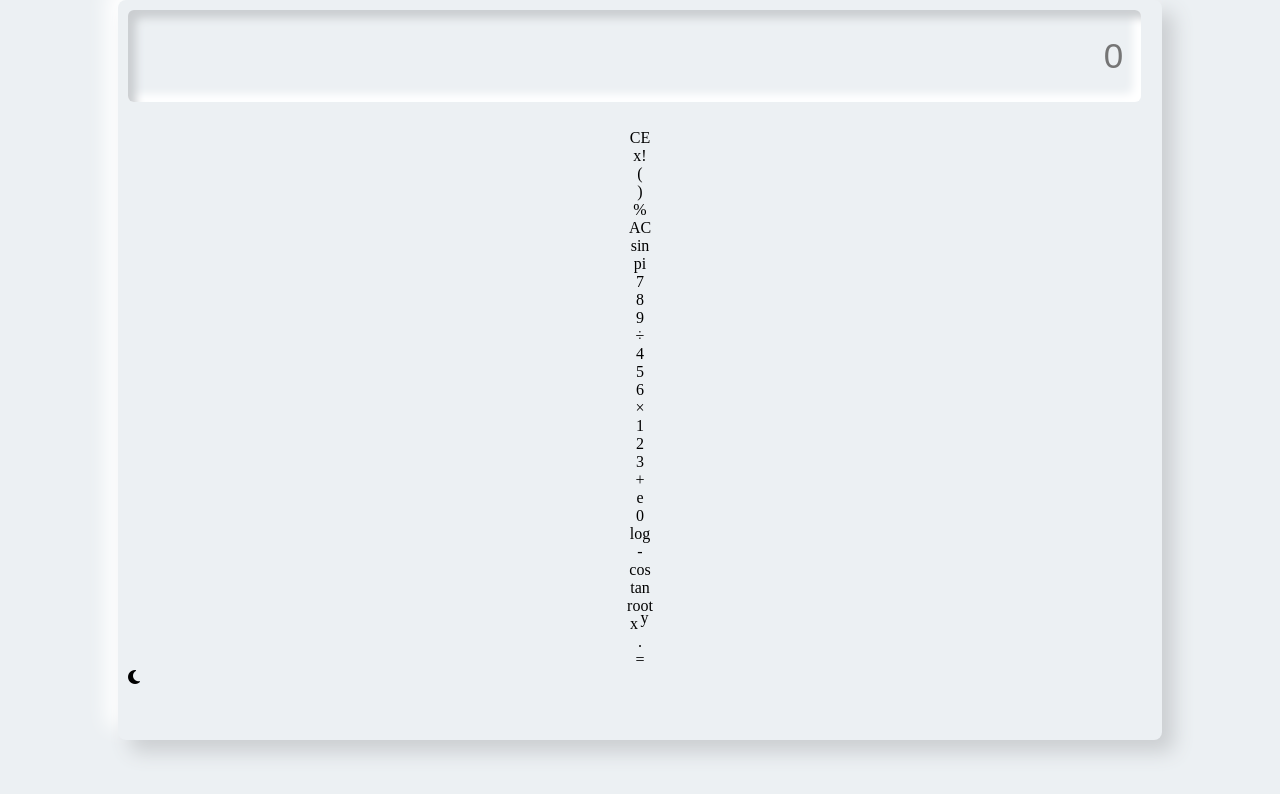
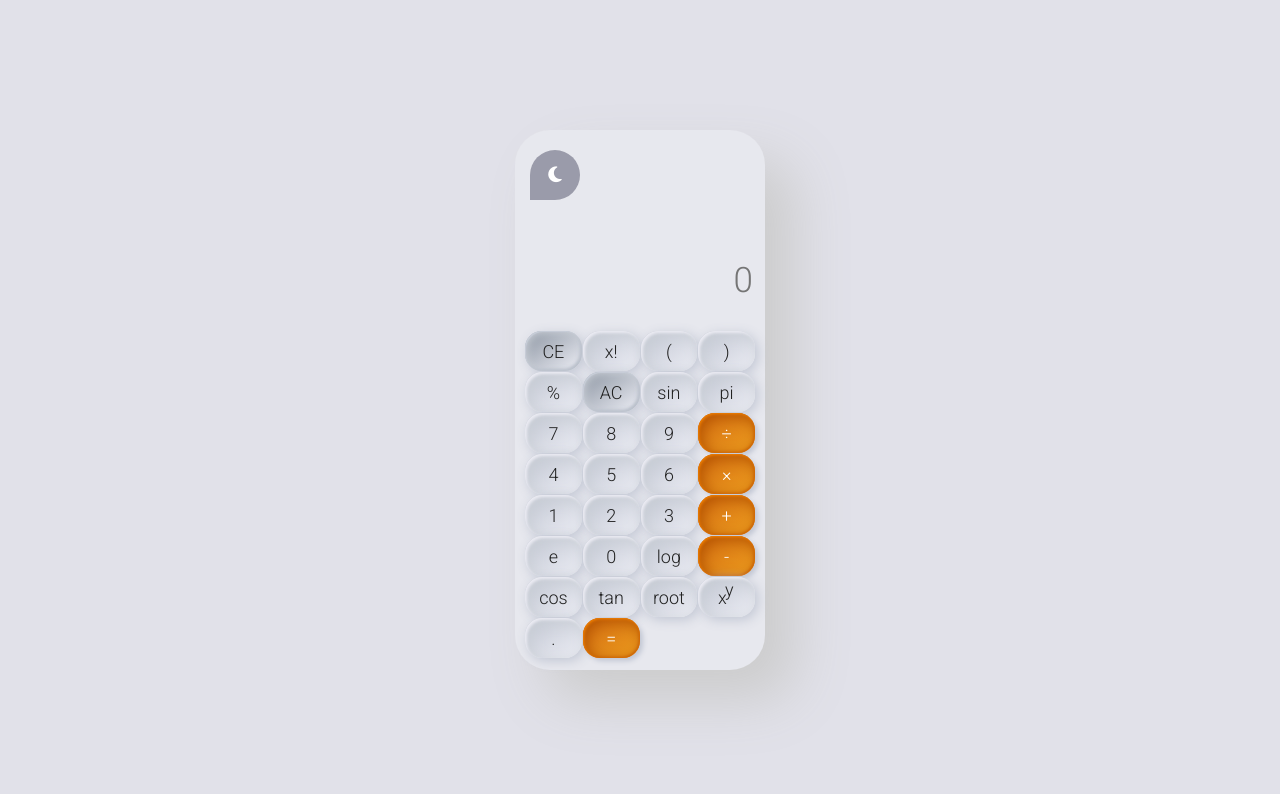
Before and after one commit to payal105/Scientific-Calculator-with-HTML-CSS-JS, a plain HTML site: page index.html in a window 1280 px wide. Drawn offline with Linux system fonts and the light colour scheme.

Commit message:
Update style.css

```diff
--- a/style.css
+++ b/style.css
@@ -1,57 +1,118 @@
-body{
+@import url('https://fonts.googleapis.com/css2?family=Roboto:wght@100;200;300&display=swap');
+
+* {
+    margin: 0;
     padding: 0;
-    margin: 0;
+    box-sizing: border-box;
+}
+/*? light mode colors */
+:root {
+    --background: #e1e1e9;
+    --calc-background: #e7e8ee;
+    --calc-shadow: 30px 30px 55px #CCC;
+    --num-background: linear-gradient(to bottom right, #c0c5d1,#edeef5);
+    --num-shadow: inset 2px 2px 3px #ebebf3,  inset 4px 4px 15px #cacfd6, 3px 3px 12px #c2c7d4;
+    --eql-background: linear-gradient(to bottom right, #d36d12,#ed9d1e);
+    --eql-shadow: inset 1px 1px 3px #f98500, inset 4px 4px 15px #b35300, inset -1px -1px 3px #cc6308, 3px 3px 5px #c2c7d4;
+    --c-background: linear-gradient(to bottom right, #8b94a1,#eff0f7);
+    --c-shadow: inset 1px 1px 1px #c8ced9, inset 2px 2px 8px #cacfd6, inset -2px -2px 3px #b4bbc7, 3px 3px 12px #c2c7d4;
+    --font-color: #222;
+    --mode-bk: #0025;
+}
+/*? dark mode colors */
+[data-theme="dark"] {
+    --calc-background: #1e212a;
+    --calc-shadow: 30px 30px 55px #888;
+    --num-background: linear-gradient(to bottom right, #292d38,#3c3c44);
+    --num-shadow: inset 1px 1px 1px #393c4a,  inset 4px 4px 15px #20232d, 3px 3px 5px #181b24;
+    --eql-shadow: inset 1px 1px 2px #f9aa2d99, inset 4px 4px 15px #a54e04, 3px 3px 5px #181b24;
+    --c-background: linear-gradient(to bottom right, #494f5c,#6f7587);
+    --c-shadow: inset 1px 1px 1px #656b7b, inset 4px 4px 15px #333942, 3px 3px 5px #181b24;
+    --font-color: #FFF;
+    --mode-bk: #FFF2;
+}
+body {
+    position: relative;
+    height: 100vh;
+    display: grid;
+    place-content: center;
+    background: var(--background);
+    font-family: 'Roboto';
+    font-size: 18px;
+    font-weight: 300;
+}
+.container{
+    position: relative;
+    width: 250px;
+    height: 540px;
+    background-color: var(--calc-background);
+    border-radius: 35px;
+    box-shadow: var(--calc-shadow);
+    color: var(--font-color);
+}
+#screen{
+    position: relative;
+    top: 130px;
+    width: 100%;
+    font-size: 35px;
+    padding: 0px 12px;
+    outline: none;
+    border: none;
+    color: var(--font-color);
+    background: transparent;
+    font-family: Roboto;
+    text-align: right;
+}
+ .btns{
+    position: relative;
+    top: 150px;
+    display: grid;
+    grid-template-columns: 1fr 1fr 1fr 1fr;
+    grid-gap: 1px;
+    padding: 10px;
+}
+.btns div{
+    user-select: none;
+    cursor: pointer;
+    height: 40px;
     display: flex;
     justify-content: center;
     align-items: center;
-    min-height: 80vh;
-    background: #ecf0f3;
+    border-radius: 17px;
+    box-shadow: var(--num-shadow);
+    background: var(--num-background);
 }
-.container{
-    width: 40%;
-    height: 90vh;
-    padding: 10px;
-    border-radius: 8px;
-    box-shadow: 12px 12px 20px #cbced1,
-             -12px -12px 20px #ffffff;
-
+#add,#sub,#mul,#div,#eval{
+    background: var(--eql-background);
+    box-shadow: var(--eql-shadow);
+    color: #FFF;
 }
-.display #screen{
-    width: 97%;
-    height: 90px;
-    font-size: 35px;
-    outline: none;
-    border: none;
-    text-align: right;
-    padding-right: .5em;
-    background: #ecf0f3;
-    border-radius: 6px;
-    box-shadow: inset 8px 8px 8px #cbced1,
-                inset -8px -8px 8px #ffffff;
+#ce,#ac{
+    background: var(--c-background);
+    box-shadow: var(--c-shadow);
 }
-.btns{
-    width: 100%;
-    margin-top: 1.7em;
+#mode{
+    position: absolute;
+    cursor: pointer;
+    left: 15px;
+    top: 20px;
+    width: 50px;
+    height: 50px;
+    display: grid;
+    place-content: content;
+    border-radius: 25px;
+    border-bottom-left-radius: 0px;
+    background: var(--mode-bk);
+}
+.fa-moon{
+    color: #FFF;
     display: flex;
+    align-items: center;
     justify-content: center;
+}
+.fa-sun{
+    color: #FFE551;
+    display: flex;
     align-items: center;
-    flex-direction: column;
+    justify-content: center;
 }
-.btns .row button{
-    width: 40px;
-    height: 50px;
-    font-size: 20px;
-    border: none;
-    outline: none;
-    margin: 3px;
-    margin-bottom: 30px;
-    border-radius: 4px;
-    box-shadow: 5px 5px 8px #00000020,
-                -5px -5px 8px #ffffff;
-}
-
-@media screen and (min-width: 300px) {
-    .container{
-        width: 80%;
-    }
-}
```
